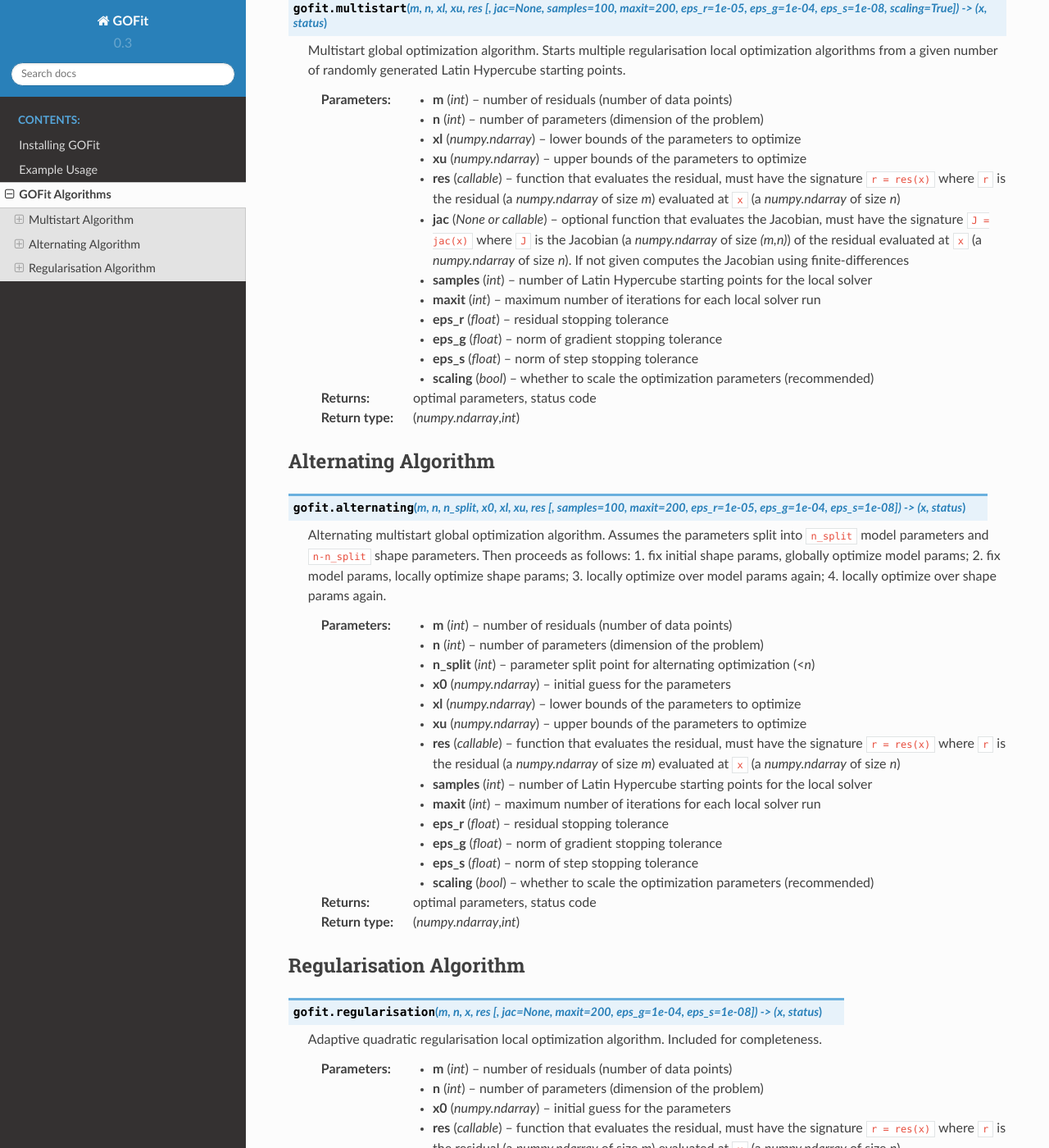
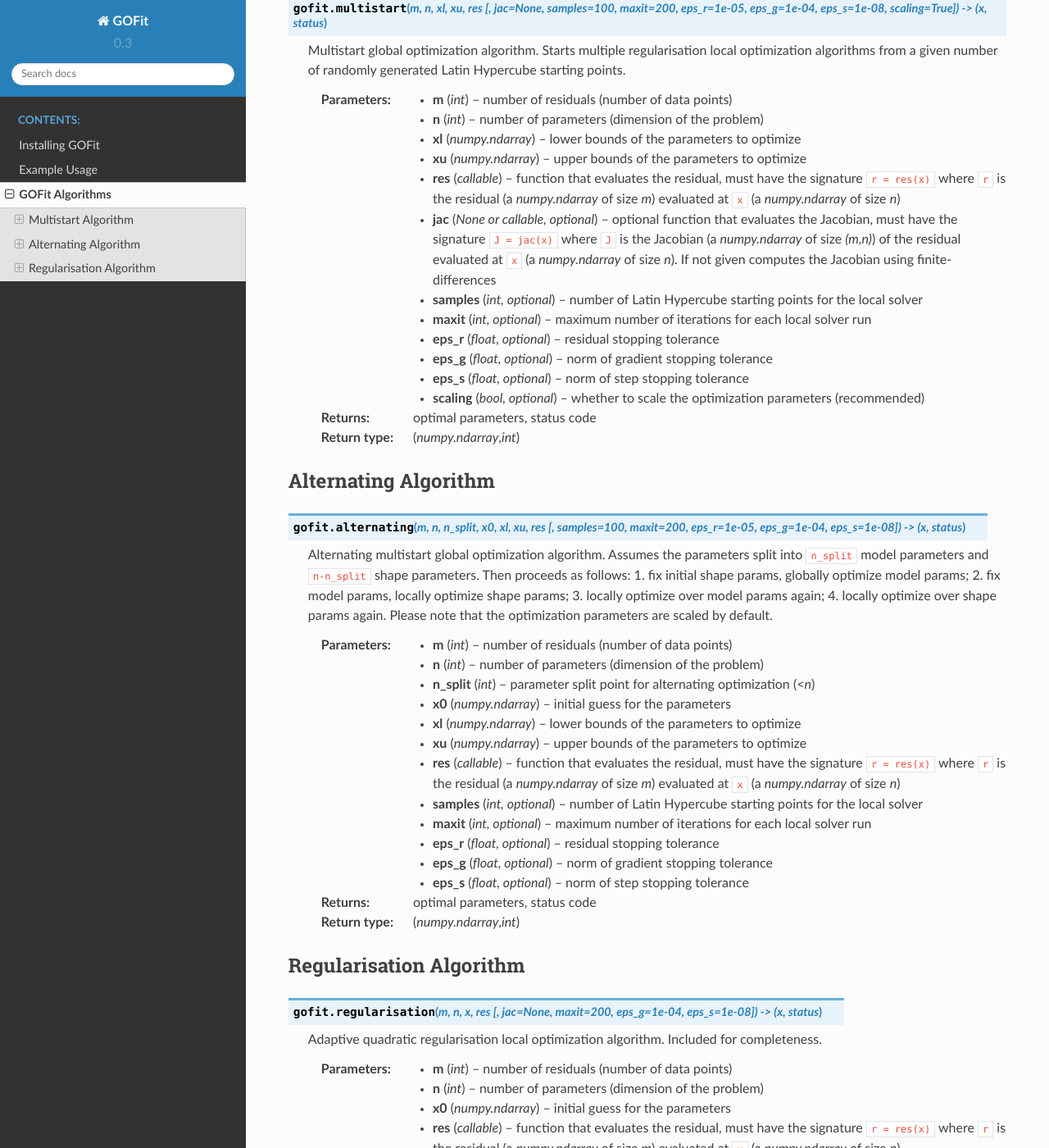
Before and after one commit to ralna/GOFit, a Sphinx documentation site: the page built from docs/algorithms.md, in a window 1280 px wide and 1400 px high, scrolled down 319 px. Shown: the whole window at 82% size. Built offline with Sphinx 7.4.7 and the Read the Docs theme 2.0.0, drawn with Linux system fonts in a browser that asks for light colours; some of the changed text lies outside the part shown.

Commit message:
Fix typo in docs and clarify optional parameters

````diff
--- a/docs/algorithms.md
+++ b/docs/algorithms.md
@@ -15,13 +15,19 @@ Multistart global optimization algorithm. Starts multiple regularisation local o
 :param numpy.ndarray xu: upper bounds of the parameters to optimize
 :param callable res: function that evaluates the residual, must have the signature `r = res(x)` where `r` is the residual (a *numpy.ndarray* of size *m*) evaluated at `x` (a *numpy.ndarray* of size *n*)
 :param jac: optional function that evaluates the Jacobian, must have the signature `J = jac(x)` where `J` is the Jacobian (a *numpy.ndarray* of size *(m,n)*) of the residual evaluated at `x` (a *numpy.ndarray* of size *n*). If not given computes the Jacobian using finite-differences
-:type jac: None or callable
-:param int samples: number of Latin Hypercube starting points for the local solver
-:param int maxit: maximum number of iterations for each local solver run
-:param float eps_r: residual stopping tolerance
-:param float eps_g: norm of gradient stopping tolerance
-:param float eps_s: norm of step stopping tolerance
-:param bool scaling: whether to scale the optimization parameters (recommended)
+:type jac: None or callable, optional
+:param samples: number of Latin Hypercube starting points for the local solver
+:type samples: int, optional
+:param maxit: maximum number of iterations for each local solver run
+:type maxit: int, optional
+:param eps_r: residual stopping tolerance
+:type eps_r: float, optional
+:param eps_g: norm of gradient stopping tolerance
+:type eps_g: float, optional
+:param eps_s: norm of step stopping tolerance
+:type eps_s: float, optional
+:param scaling: whether to scale the optimization parameters (recommended)
+:type scaling: bool, optional
 
 :return: optimal parameters, status code
 :rtype: (*numpy.ndarray*,*int*)
@@ -32,7 +38,7 @@ Alternating Algorithm
 
 ```{py:function} gofit.alternating(m, n, n_split, x0, xl, xu, res [, samples=100, maxit=200, eps_r=1e-05, eps_g=1e-04, eps_s=1e-08]) -> (x, status)
 
-Alternating multistart global optimization algorithm. Assumes the parameters split into `n_split` model parameters and `n-n_split` shape parameters. Then proceeds as follows: 1. fix initial shape params, globally optimize model params; 2. fix model params, locally optimize shape params; 3. locally optimize over model params again; 4. locally optimize over shape params again.
+Alternating multistart global optimization algorithm. Assumes the parameters split into `n_split` model parameters and `n-n_split` shape parameters. Then proceeds as follows: 1. fix initial shape params, globally optimize model params; 2. fix model params, locally optimize shape params; 3. locally optimize over model params again; 4. locally optimize over shape params again. Please note that the optimization parameters are scaled by default.
 
 :param int m: number of residuals (number of data points)
 :param int n: number of parameters (dimension of the problem)
@@ -41,12 +47,16 @@ Alternating multistart global optimization algorithm. Assumes the parameters spl
 :param numpy.ndarray xl: lower bounds of the parameters to optimize
 :param numpy.ndarray xu: upper bounds of the parameters to optimize
 :param callable res: function that evaluates the residual, must have the signature `r = res(x)` where `r` is the residual (a *numpy.ndarray* of size *m*) evaluated at `x` (a *numpy.ndarray* of size *n*)
-:param int samples: number of Latin Hypercube starting points for the local solver
-:param int maxit: maximum number of iterations for each local solver run
-:param float eps_r: residual stopping tolerance
-:param float eps_g: norm of gradient stopping tolerance
-:param float eps_s: norm of step stopping tolerance
-:param bool scaling: whether to scale the optimization parameters (recommended)
+:param samples: number of Latin Hypercube starting points for the local solver
+:type samples: int, optional
+:param maxit: maximum number of iterations for each local solver run
+:type maxit: int, optional
+:param eps_r: residual stopping tolerance
+:type eps_r: float, optional
+:param eps_g: norm of gradient stopping tolerance
+:type eps_g: float, optional
+:param eps_s: norm of step stopping tolerance
+:type eps_s: float, optional
 
 :return: optimal parameters, status code
 :rtype: (*numpy.ndarray*,*int*)
@@ -64,10 +74,13 @@ Adaptive quadratic regularisation local optimization algorithm. Included for com
 :param numpy.ndarray x0: initial guess for the parameters
 :param callable res: function that evaluates the residual, must have the signature `r = res(x)` where `r` is the residual (a *numpy.ndarray* of size *m*) evaluated at `x` (a *numpy.ndarray* of size *n*)
 :param jac: optional function that evaluates the Jacobian, must have the signature `J = jac(x)` where `J` is the Jacobian (a *numpy.ndarray* of size *(m,n)*) of the residual evaluated at `x` (a *numpy.ndarray* of size *n*). If not given computes the Jacobian using finite-differences
-:type jac: None or callable
-:param int maxit: maximum number of iterations for each local solver run
-:param float eps_g: norm of gradient stopping tolerance
-:param float eps_s: norm of step stopping tolerance
+:type jac: None or callable, optional
+:param maxit: maximum number of iterations for each local solver run
+:type maxit: int, optional
+:param eps_g: norm of gradient stopping tolerance
+:type eps_g: float, optional
+:param eps_s: norm of step stopping tolerance
+:type eps_s: float, optional
 
 :return: optimal parameters, status code
 :rtype: (*numpy.ndarray*,*int*)
````
